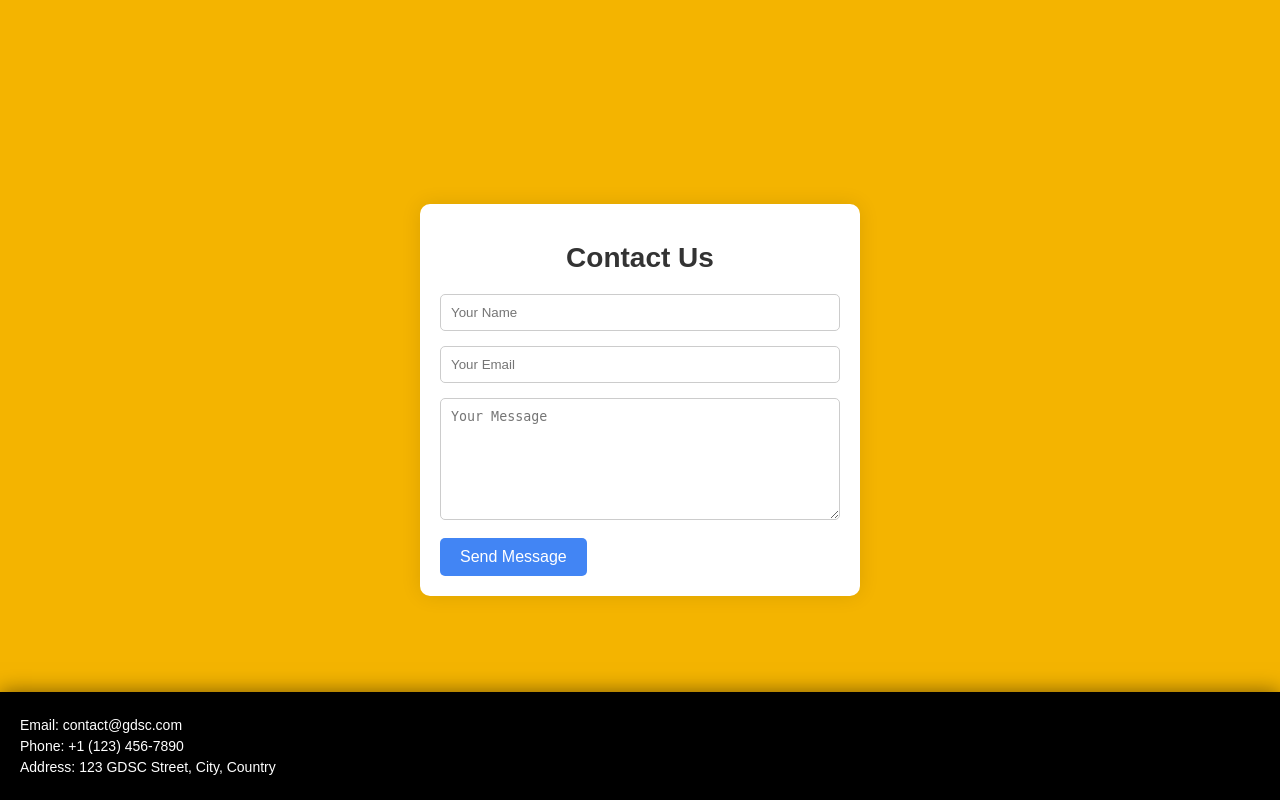
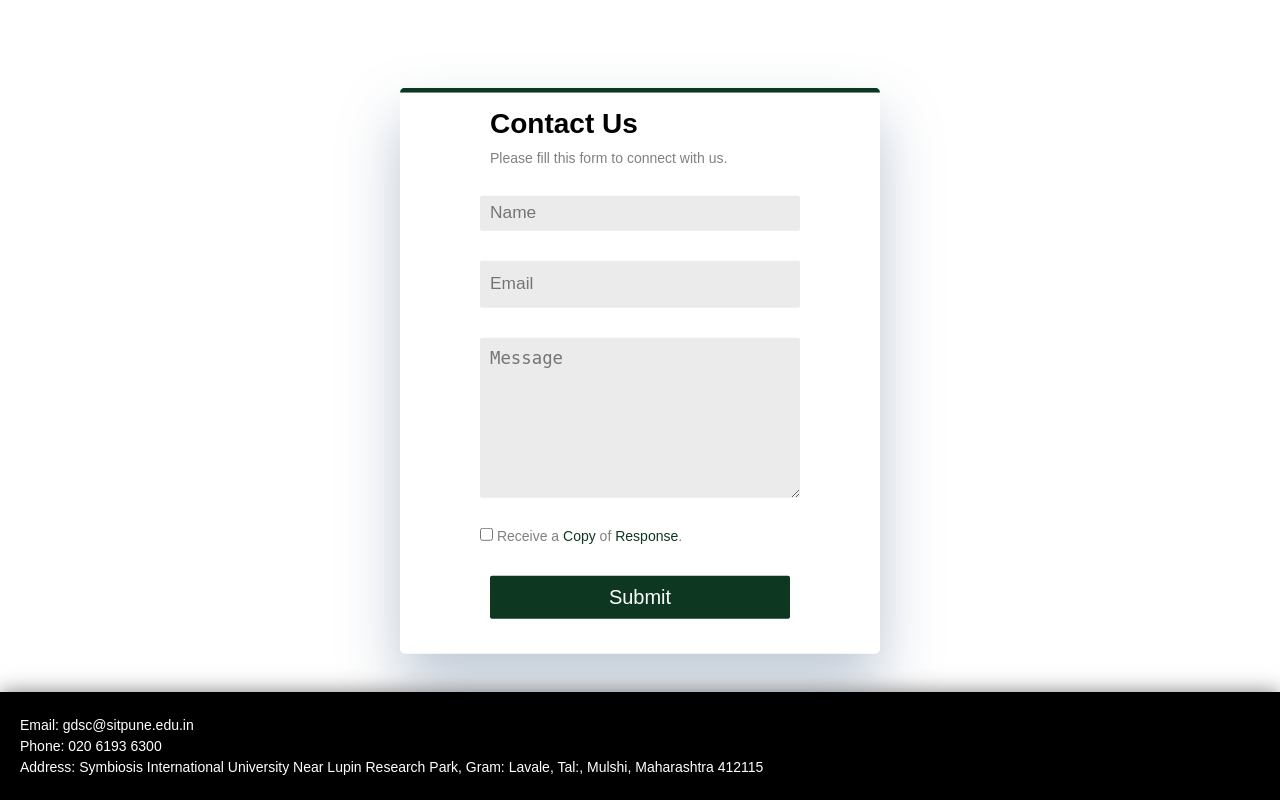
Before and after one commit to DrishttiNarwal/GDSC_Web_Dev, a Django app: page /gdsc/contact.html in a window 1280 px wide. Run offline with Django 5.2, Linux system fonts and the light colour scheme.

Commit message:
contact form and sit details

```diff
--- /dev/null
+++ b/gdsc/static/contact.css
@@ -0,0 +1,136 @@
+body {
+    background-color: #d1f3e7;
+}
+
+#title-Tag-Line {
+    font-size: 20px;
+}
+
+/* .card-item__bg{
+    width: 150px;
+    margin-left: auto;
+    margin-right: auto;
+    left: 0;
+    right: 0;
+    display: block;
+    position: relative;
+    margin: 30px auto;
+    transform: translate(0px, 50px);
+    z-index: 5;
+  } */
+
+/* form animation starts */
+.form {
+    background: #fff;
+    box-shadow: 0 30px 60px 0 rgba(90, 116, 148, 0.4);
+    border-radius: 5px;
+    max-width: 480px;
+    margin-left: auto;
+    margin-right: auto;
+    padding-top: 5px;
+    padding-bottom: 5px;
+    left: 0;
+    right: 0;
+    position: absolute;
+    top: 10%;
+    /* Adjusted the top position */
+    border-top: 5px solid #0e3721;
+    animation: bounce 1.5s infinite;
+}
+
+
+::-webkit-input-placeholder {
+    font-size: 1.3em;
+}
+
+.title {
+    display: block;
+    font-family: sans-serif;
+    margin: 10px auto 5px;
+    width: 300px;
+}
+
+.termsConditions {
+    margin: 0 auto 5px 80px;
+}
+
+.pageTitle {
+    font-size: 2em;
+    font-weight: bold;
+}
+
+.secondaryTitle {
+    color: grey;
+}
+
+.name {
+    background-color: #ebebeb;
+    color: white;
+}
+
+.name:hover {
+    border-bottom: 5px solid #0e3721;
+    height: 30px;
+    width: 380px;
+    transition: ease 0.5s;
+}
+
+.email {
+    background-color: #ebebeb;
+    height: 2em;
+}
+
+.email:hover {
+    border-bottom: 5px solid #0e3721;
+    height: 30px;
+    width: 380px;
+    transition: ease 0.5s;
+}
+
+.message {
+    background-color: #ebebeb;
+    overflow: hidden;
+    height: 10rem;
+}
+
+.message:hover {
+    border-bottom: 5px solid #0e3721;
+    height: 12em;
+    width: 380px;
+    transition: ease 0.5s;
+}
+
+.formEntry {
+    display: block;
+    margin: 30px auto;
+    min-width: 300px;
+    padding: 10px;
+    border-radius: 2px;
+    border: none;
+    transition: all 0.5s ease 0s;
+}
+
+.submit {
+    width: 200px;
+    color: white;
+    background-color: #0e3721;
+    font-size: 20px;
+}
+
+.submit:hover {
+    box-shadow: 15px 15px 15px 5px rgba(78, 72, 77, 0.219);
+    transform: translateY(-3px);
+    width: 300px;
+    border-top: 5px solid #0e3750;
+    border-radius: 0%;
+}
+
+@keyframes bounce {
+    0% {
+        tranform: translate(0, 4px);
+    }
+
+    50% {
+        transform: translate(0, 8px);
+    }
+}
--- a/gdsc/templates/contact.html
+++ b/gdsc/templates/contact.html
@@ -1,3 +1,5 @@
+{% load static %}
+
 <!DOCTYPE html>
 <html lang="en">
 
@@ -5,6 +7,8 @@
     <meta charset="UTF-8">
     <meta name="viewport" content="width=device-width, initial-scale=1.0">
     <title>Contact Us</title>
+    <link rel="stylesheet" href="{% static 'contact.css' %}">
+    <meta http-equiv="X-UA-Compatible" content="ie=edge">
     <link rel="stylesheet" href="https://cdnjs.cloudflare.com/ajax/libs/font-awesome/5.15.4/css/all.min.css">
     <style>
         body {
@@ -107,7 +111,7 @@
 
         html,
         body {
-            background-color: #F4B400;
+            background-color: white;
             font-size: 14px;
             /* Makes 1rem = 10px */
             height: 100%;
@@ -116,27 +120,30 @@
 </head>
 
 <body>
-    <div class="container">
-        <h1>Contact Us</h1>
-        <form class="contact-form">
-            <div class="input-box">
-                <input type="text" placeholder="Your Name">
-            </div>
-            <div class="input-box">
-                <input type="email" placeholder="Your Email">
-            </div>
-            <div class="input-box">
-                <textarea placeholder="Your Message"></textarea>
-            </div>
-            <button type="submit">Send Message</button>
+    <div class="wrapper">
+        <form class="form">
+            <div class="pageTitle title">Contact Us </div>
+            <div class="secondaryTitle title">Please fill this form to connect with us.</div>
+            <input type="text" class="name formEntry" placeholder="Name" />
+            <input type="text" class="email formEntry" placeholder="Email" />
+            <textarea class="message formEntry" placeholder="Message"></textarea>
+            <input type="checkbox" class="termsConditions" value="Term">
+            <label style="color: grey" for="terms"> Receive a <span style="color: #0e3721">Copy</span> of
+                <span style="color: #0e3721">Response</span>.</label><br>
+            <button class="submit formEntry" onclick="thanks()">Submit</button>
         </form>
     </div>
+    <script src="app.js"></script>
 
     <div class="contact-details">
-        <p>Email: contact@gdsc.com</p>
-        <p>Phone: +1 (123) 456-7890</p>
-        <p>Address: 123 GDSC Street, City, Country</p>
+        <p>Email: gdsc@sitpune.edu.in</p>
+        <p>Phone: 020 6193 6300</p>
+        <p>Address: Symbiosis International University Near Lupin Research Park, Gram: Lavale, Tal:, Mulshi, Maharashtra
+            412115</p>
     </div>
+
+
+
 </body>
 
 </html>
```
Also changed, not shown: gdsc/templates/our_team.html (+4 -4 lines), gdsc/static/gdsc/images/gdsc11.png, gdsc/static/gdsc/images/gdsc11latest.png (deleted), gdsc/static/gdsc/images/gdsc14.png, gdsc/static/gdsc/images/gdsc14latest.png (deleted), gdsc/static/gdsc/images/gdsc16.png, gdsc/static/gdsc/images/gdsc16latest.png (deleted), gdsc/static/gdsc/images/gdsc17.png, gdsc/static/gdsc/images/gdsc17latest.png (deleted).
